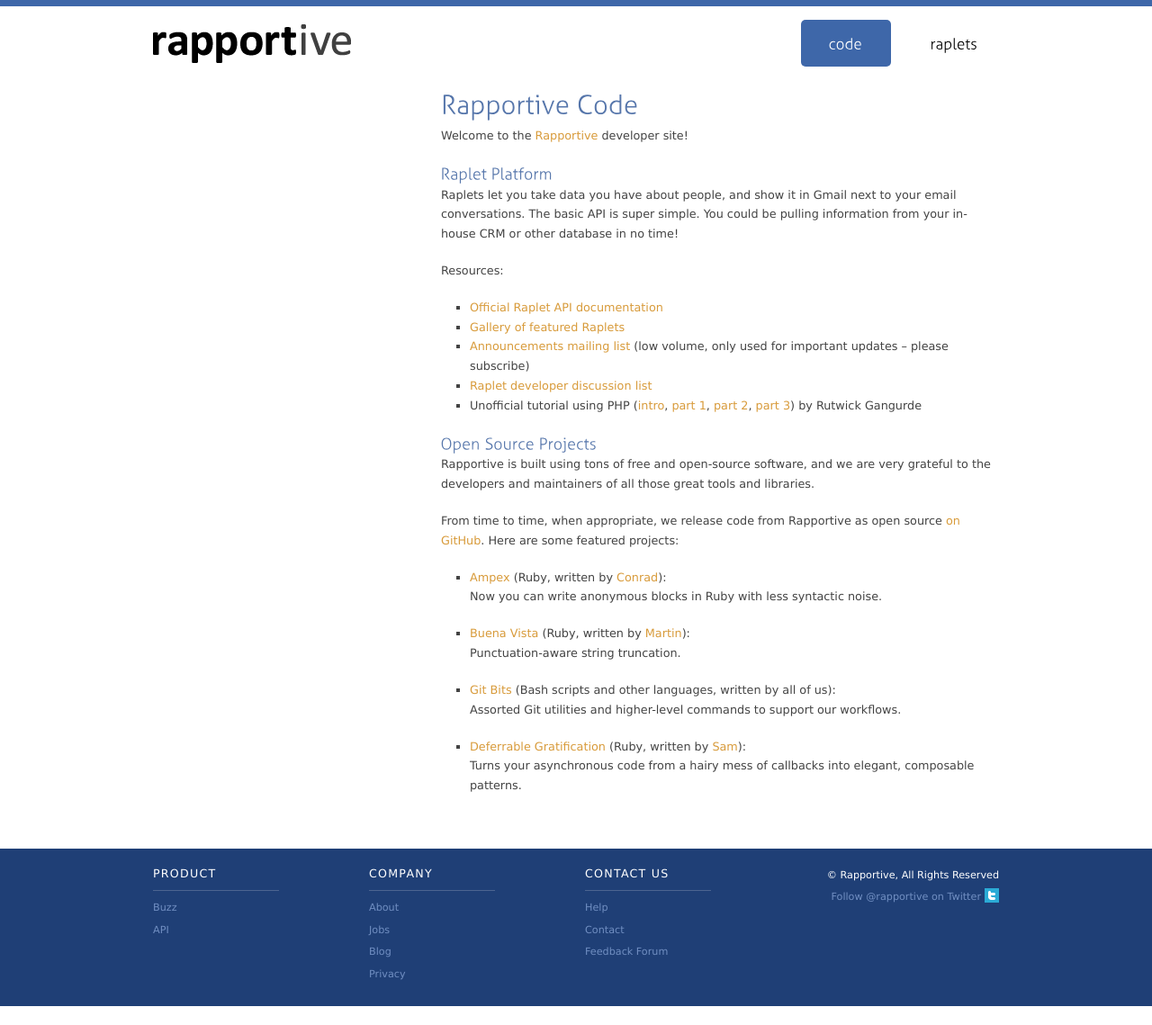
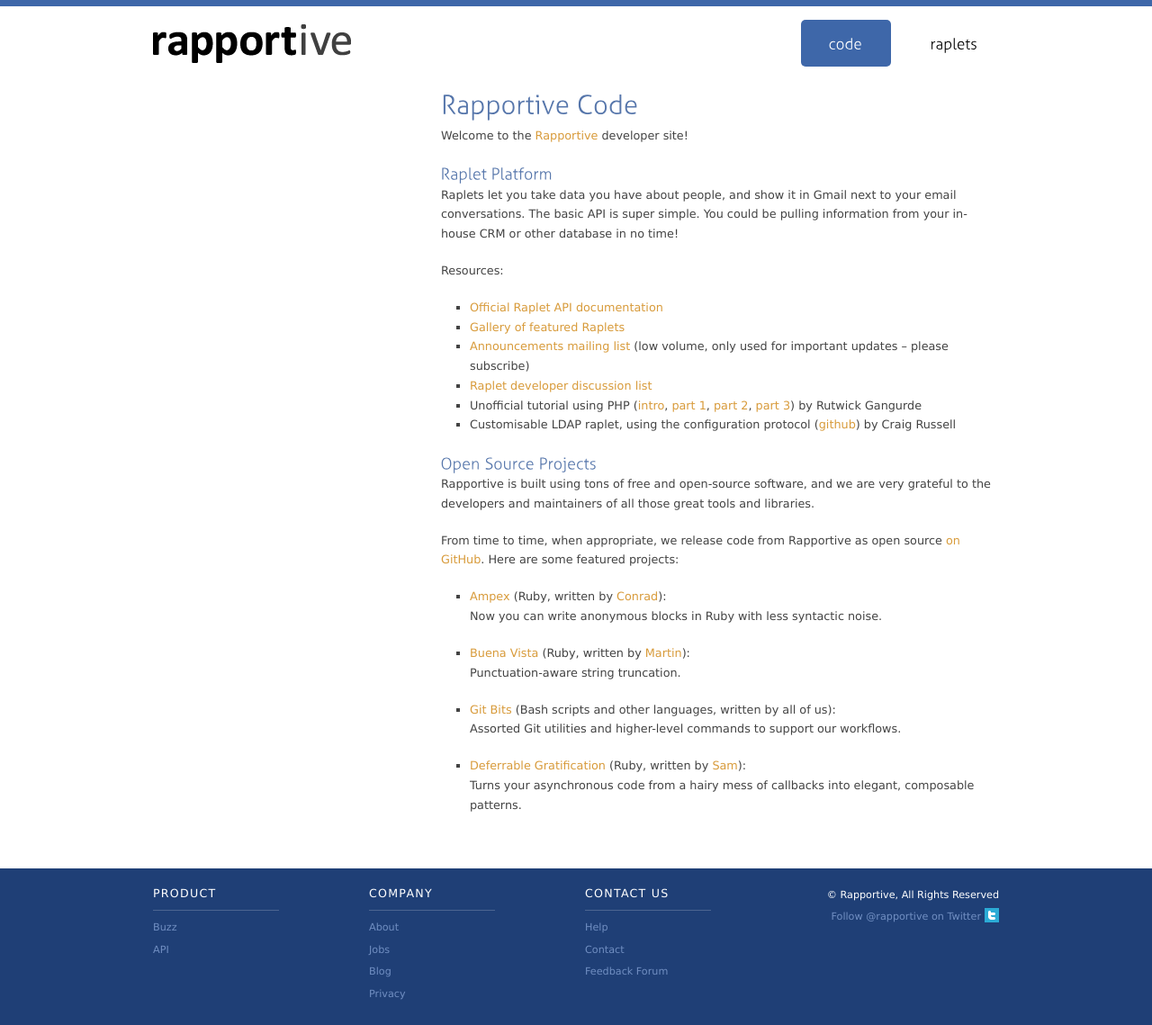
Before and after one commit to GrinchlyGreen/rapportive-oss.github.com, a Jekyll site: the page built from index.md, in a window 1280 px wide. Shown: the whole page at 90% size. Built offline with Jekyll 4.4.1, drawn with Linux system fonts in a browser that asks for light colours; before the commit the page ends 1118 px from its top, so only the background shows below that.

Commit message:
Add the LDAP raplet to resources

```diff
--- a/index.md
+++ b/index.md
@@ -30,6 +30,7 @@
   [part 2](http://blog.rutwick.com/raplets-tutorial-part-2-add-javascript-to-you-raplet),
   [part 3](http://blog.rutwick.com/raplets-tutorial-part-3-add-metadata-section-to-your-raplet))
   by Rutwick Gangurde
+* Customisable LDAP raplet, using the configuration protocol ([github](https://github.com/craig552uk/LDAP-Raplet)) by Craig Russell
 
 
 
```
